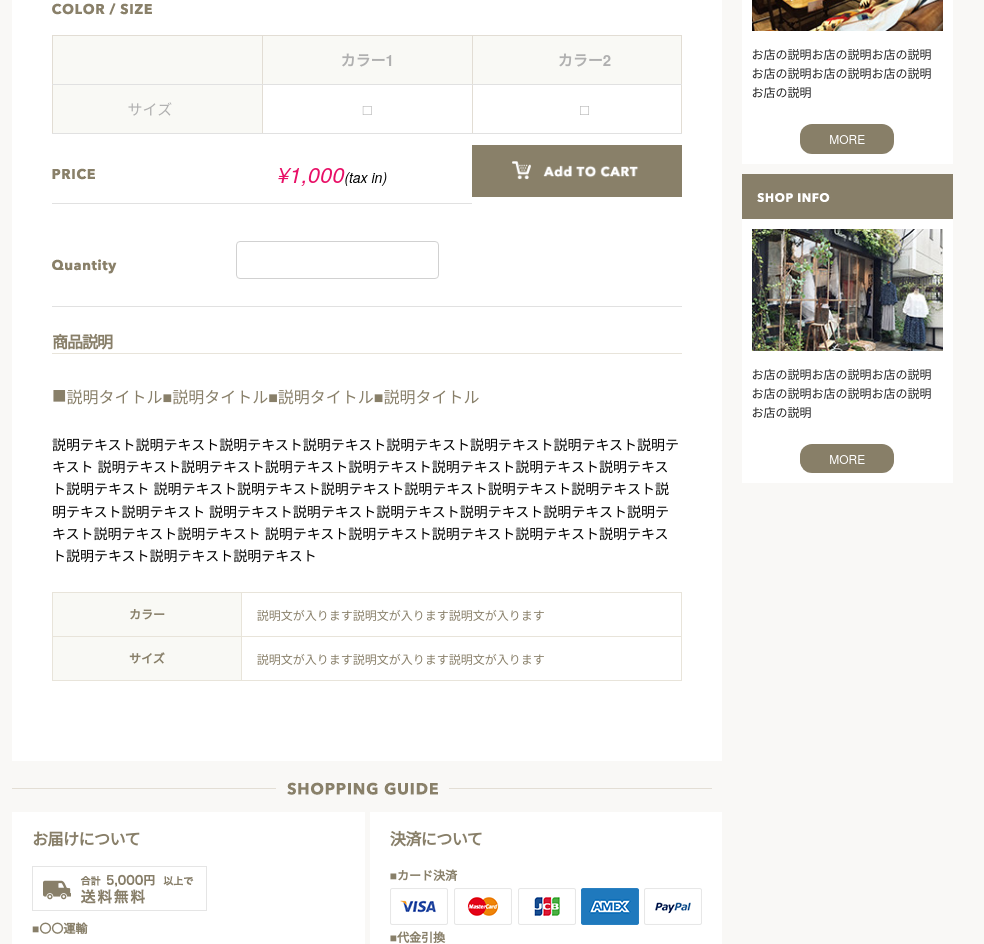
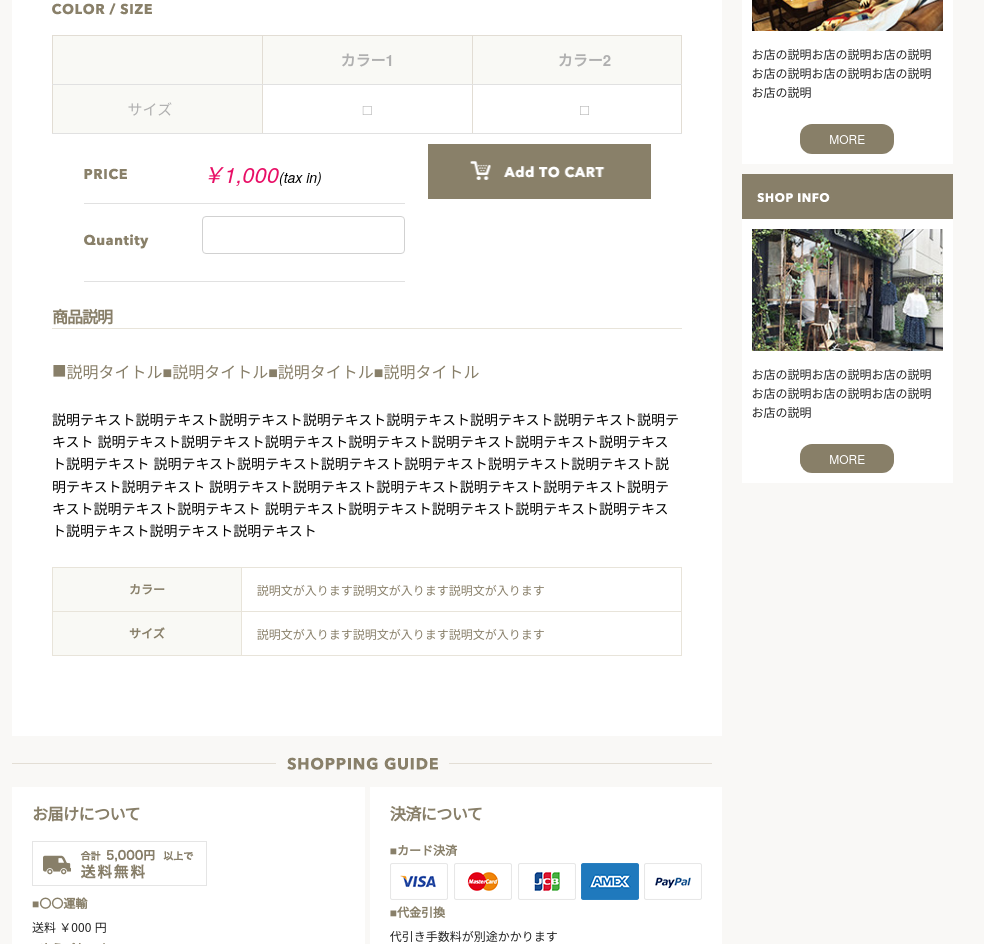
Before and after one commit to erikoshiota/new-shopping-site, a plain HTML site: page products.html in a window 1280 px wide. Shown: the part 807-1751 px from the top of the page, without its empty margins (148-1132 px from the left). Drawn offline with nearby package versions, Linux system fonts and the light colour scheme.

Commit message:
new products.html

```diff
--- a/products.html
+++ b/products.html
@@ -155,20 +155,28 @@
             </table>
           </div>
 
-          <table class="priceare">
-            <tr>
-              <td><img class="u-max-full-width" src="images/products/title_price.png" alt=""></td>
-              <td><i>¥1,000<span>(tax in)</span></i></td>
-              <td class="priceare_img"><img class="u-max-full-width" src="images/products/add_to_cart.png" alt=""></td>
-            </tr>
-          </table>
-          <table class="qunatity">
-            <tr>
-              <td><img class="u-max-full-width" src="images/products/title_quantity.png" alt=""></td>
-              <td><input type="text"></td>
-            </tr>
+          <div class="priceare container">
+            <div class="row">
+              <div class="seven columns">
+                <table>
+                  <tr>
+                    <th><img src="images/products/title_price.png" alt="" class="u-max-full-width"></th>
+                    <td><i>￥1,000<span>(tax in)</span></i></td>
+                  </tr>
+                  <tr>
+                    <th><img src="images/products/title_quantity.png" alt="" class="u-max-full-width"></th>
+                    <td><input type="text" name="search" placeholder="" class="qunatity_input"></td>
+                  </tr>
 
-          </table>
+                </table>
+              </div>
+              <div class="five columns cart_img">
+                  <img src="images/products/add_to_cart.png" alt="" class="u-max-full-width">
+              </div>
+            </div>
+          </div>
+          <!-- table_02 container  -->
+
 
           <div class="product_details">
             <h3 class="product_title">商品説明</h3>
```
